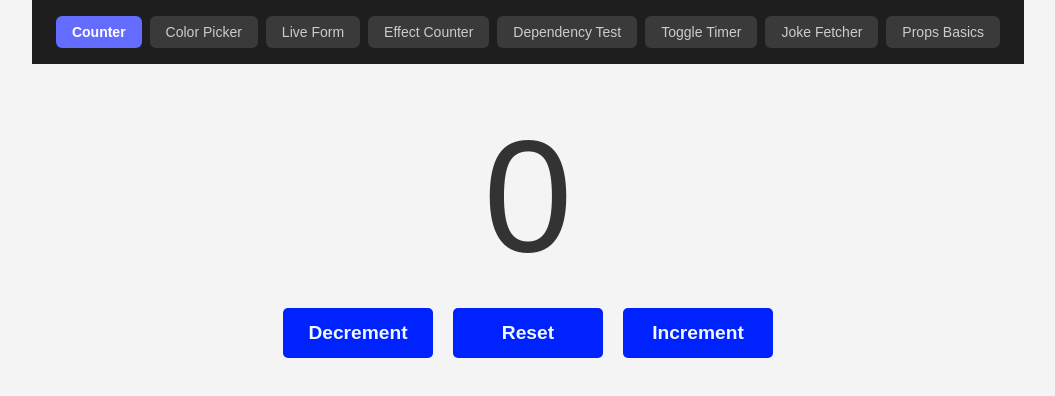
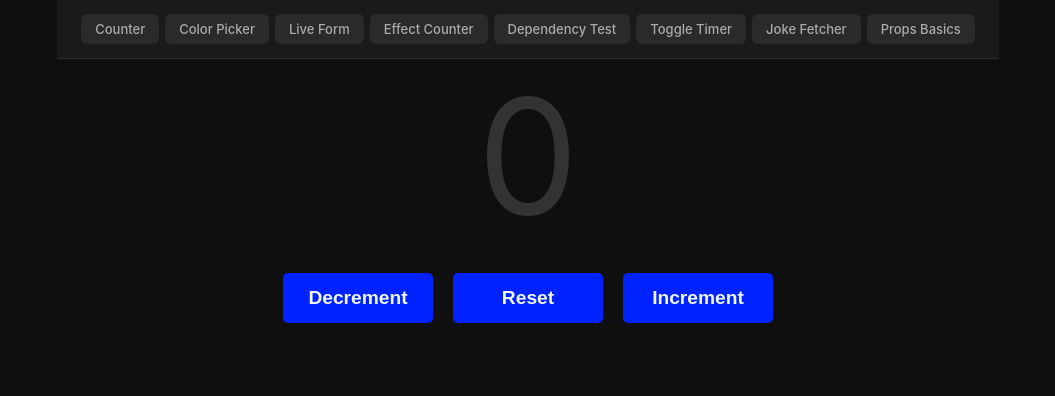
Before and after one commit to neel1209/react-practice-exercises, a React (Vite) app: page / in a window 1280 px wide. Shown: the top 396 px of the page, without its empty margins (112-1167 px from the left). Built offline with nearby package versions, Linux system fonts and the light colour scheme.

Commit message:
Add React Router navigation, refine CSS styling and update README

```diff
--- a/package.json
+++ b/package.json
@@ -11,7 +11,8 @@
   },
   "dependencies": {
     "react": "^19.2.5",
-    "react-dom": "^19.2.5"
+    "react-dom": "^19.2.5",
+    "react-router-dom": "^7.15.0"
   },
   "devDependencies": {
     "@eslint/js": "^10.0.1",
--- a/src/App.css
+++ b/src/App.css
@@ -5,46 +5,105 @@
 }
 
 body {
-    font-family: sans-serif;
-    background-color: #f4f4f4;
+    font-family: -apple-system, BlinkMacSystemFont, "Segoe UI", sans-serif;
+    background-color: #0f0f0f;
+    color: #ececec;
     min-height: 100vh;
 }
 
+/* Nav */
 .nav {
     display: flex;
     flex-wrap: wrap;
-    gap: 8px;
-    padding: 16px 24px;
-    background-color: #1e1e1e;
+    gap: 6px;
+    padding: 14px 24px;
+    background-color: #1a1a1a;
+    border-bottom: 1px solid #2e2e2e;
     position: sticky;
     top: 0;
     z-index: 100;
 }
 
-.nav button {
-    padding: 8px 16px;
+.nav a {
+    padding: 7px 14px;
+    border-radius: 6px;
+    background-color: #2a2a2a;
+    color: #aaa;
+    font-size: 13px;
+    font-weight: 500;
+    text-decoration: none;
+    transition: all 0.2s ease;
+}
+
+.nav a:hover {
+    background-color: #3a3a3a;
+    color: #fff;
+}
+
+.nav a.active {
+    background-color: #646cff;
+    color: #fff;
+    font-weight: 600;
+}
+
+/* Exercise area */
+.exercise-container {
+    padding: 48px 24px;
+    max-width: 860px;
+    margin: 0 auto;
+}
+
+/* Global heading styles */
+h1 {
+    font-size: 2rem;
+    font-weight: 700;
+    margin-bottom: 12px;
+    color: #fff;
+}
+
+h2 {
+    font-size: 1.25rem;
+    font-weight: 500;
+    margin-bottom: 8px;
+    color: #ccc;
+}
+
+/* Global button styles */
+button {
+    padding: 8px 18px;
     border: none;
     border-radius: 6px;
-    background-color: #3a3a3a;
-    color: #ccc;
+    background-color: #646cff;
+    color: white;
+    font-size: 14px;
+    font-weight: 500;
     cursor: pointer;
-    font-size: 14px;
-    transition: all 0.2s;
+    transition: background-color 0.2s ease;
 }
 
-.nav button:hover {
-    background-color: #555;
-    color: white;
+button:hover {
+    background-color: #535bf2;
 }
 
-.nav button.active {
-    background-color: #646cff;
-    color: white;
-    font-weight: bold;
+/* Global input styles */
+input {
+    padding: 8px 12px;
+    border: 1px solid #3a3a3a;
+    border-radius: 6px;
+    background-color: #2a2a2a;
+    color: #ececec;
+    font-size: 14px;
+    outline: none;
+    transition: border-color 0.2s;
 }
 
-.exercise-container {
-    padding: 40px 24px;
-    max-width: 800px;
-    margin: 0 auto;
+input:focus {
+    border-color: #646cff;
 }
+
+/* Global label styles */
+label {
+    font-size: 14px;
+    color: #aaa;
+    margin-right: 8px;
+}
--- a/src/App.jsx
+++ b/src/App.jsx
@@ -1,4 +1,4 @@
-import { useState } from "react";
+import { BrowserRouter, Routes, Route, NavLink } from "react-router-dom";
 import Counter from "./exercises/01-usestate-counter/Counter";
 import ColorPicker from "./exercises/02-usestate-color-picker/ColorPicker";
 import LiveForm from "./exercises/03-event-handling-form/LiveForm";
@@ -10,40 +10,51 @@ import PropsDemo from "./exercises/08-props-basics/PropsDemo";
 import "./App.css";
 
 function App() {
-    const [active, setActive] = useState("Counter");
     const tabs = [
-        { id: "Counter", label: "Counter" },
-        { id: "ColorPicker", label: "Color Picker" },
-        { id: "LiveForm", label: "Live Form" },
-        { id: "EffectCounter", label: "Effect Counter" },
-        { id: "DependencyTest", label: "Dependency Test" },
-        { id: "ToggleTimer", label: "Toggle Timer" },
-        { id: "JokeFetcher", label: "Joke Fetcher" },
-        { id: "PropsDemo", label: "Props Basics" },
+        { id: "Counter", label: "Counter", element: <Counter /> },
+        { id: "ColorPicker", label: "Color Picker", element: <ColorPicker /> },
+        { id: "LiveForm", label: "Live Form", element: <LiveForm /> },
+        {
+            id: "EffectCounter",
+            label: "Effect Counter",
+            element: <EffectCounter />,
+        },
+        {
+            id: "DependencyTest",
+            label: "Dependency Test",
+            element: <DependencyTest />,
+        },
+        { id: "ToggleTimer", label: "Toggle Timer", element: <ToggleTimer /> },
+        { id: "JokeFetcher", label: "Joke Fetcher", element: <JokeFetcher /> },
+        { id: "PropsDemo", label: "Props Basics", element: <PropsDemo /> },
     ];
     return (
         <>
+            <BrowserRouter>
                 <nav className="nav">
                     {tabs.map((tab) => (
-                    <button
+                        <NavLink
                             key={tab.id}
-                        onClick={() => setActive(tab.id)}
-                        className={active === tab.id ? "active" : ""}
+                            to={`/${tab.id}`}
+                            className={({ isActive }) =>
+                                isActive ? "active" : ""
+                            }
                         >
                             {tab.label}
-                    </button>
+                        </NavLink>
                     ))}
                 </nav>
-            <div className="exercise-container">
-                {active === "Counter" && <Counter />}
-                {active === "ColorPicker" && <ColorPicker />}
-                {active === "LiveForm" && <LiveForm />}
-                {active === "EffectCounter" && <EffectCounter />}
-                {active === "DependencyTest" && <DependencyTest />}
-                {active === "ToggleTimer" && <ToggleTimer />}
-                {active === "JokeFetcher" && <JokeFetcher />}
-                {active === "PropsDemo" && <PropsDemo />}
-            </div>
+                <Routes>
+                    <Route path="/" element={<Counter />} />
+                    {tabs.map((tab) => (
+                        <Route
+                            key={tab.id}
+                            path={`/${tab.id}`}
+                            element={tab.element}
+                        ></Route>
+                    ))}
+                </Routes>
+            </BrowserRouter>
         </>
     );
 }
--- a/src/assets/ColorPicker.module.css
+++ b/src/assets/ColorPicker.module.css
@@ -27,7 +27,7 @@ body {
 .innerBox {
     height: auto;
     width: auto;
-    background-color: white;
+    background-color: rgb(0, 0, 0);
     font-weight: bold;
 }
 
--- a/src/exercises/05-useeffect-dependency/DependencyTest.jsx
+++ b/src/exercises/05-useeffect-dependency/DependencyTest.jsx
@@ -19,7 +19,7 @@ function DependencyTest() {
             <h1>Counter A : {countA}</h1>
             <button onClick={() => setCountA((prev) => prev + 1)}>+</button>
 
-            <h1>Counter A : {countB}</h1>
+            <h1>Counter B : {countB}</h1>
             <button onClick={() => setCountB((prev) => prev + 1)}>+</button>
         </>
     );
```
Also changed, not shown: 2 other files (tests, documents, lock files or other folders). Lines whose indentation alone changed are shown as unchanged.
